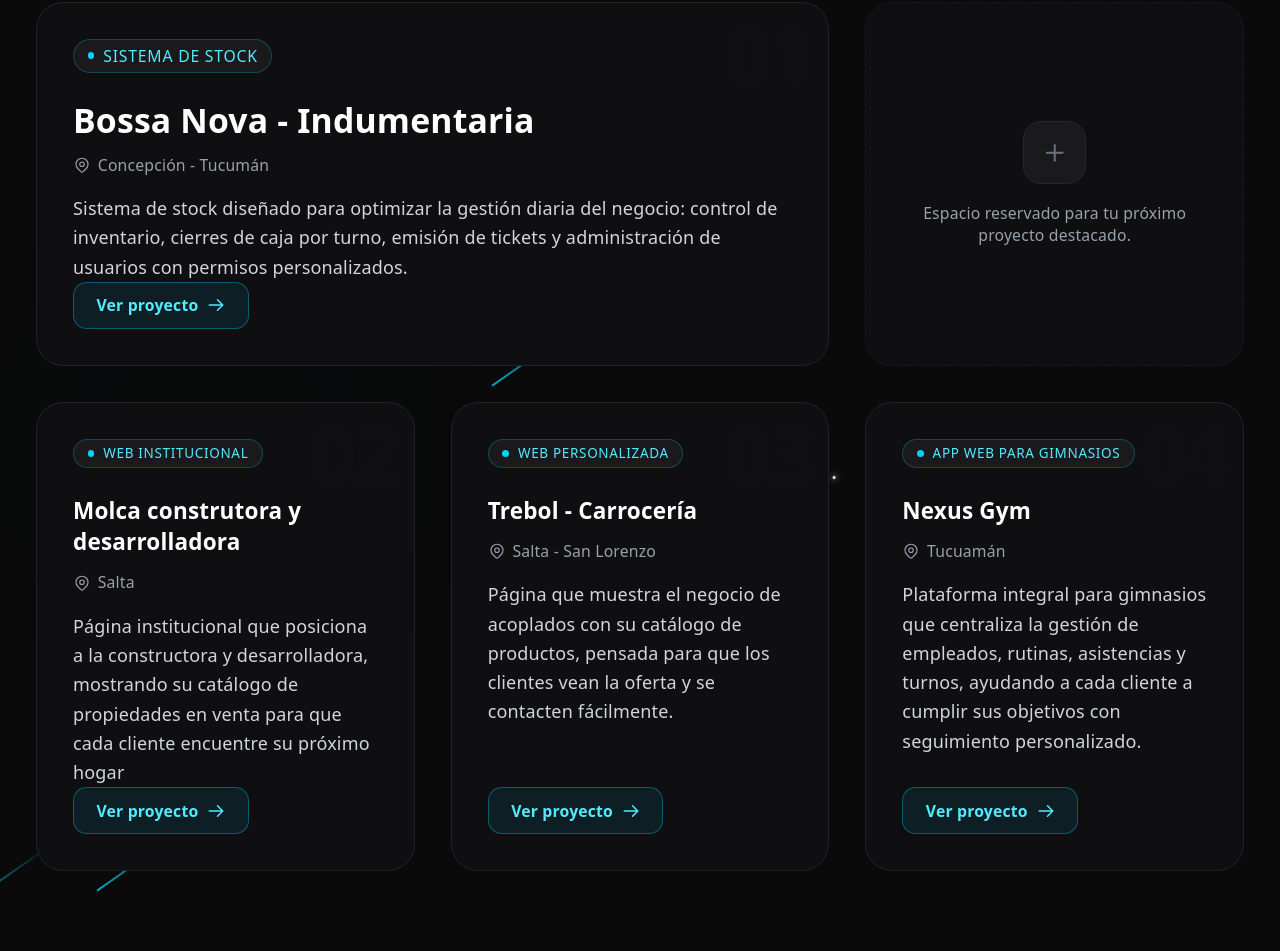
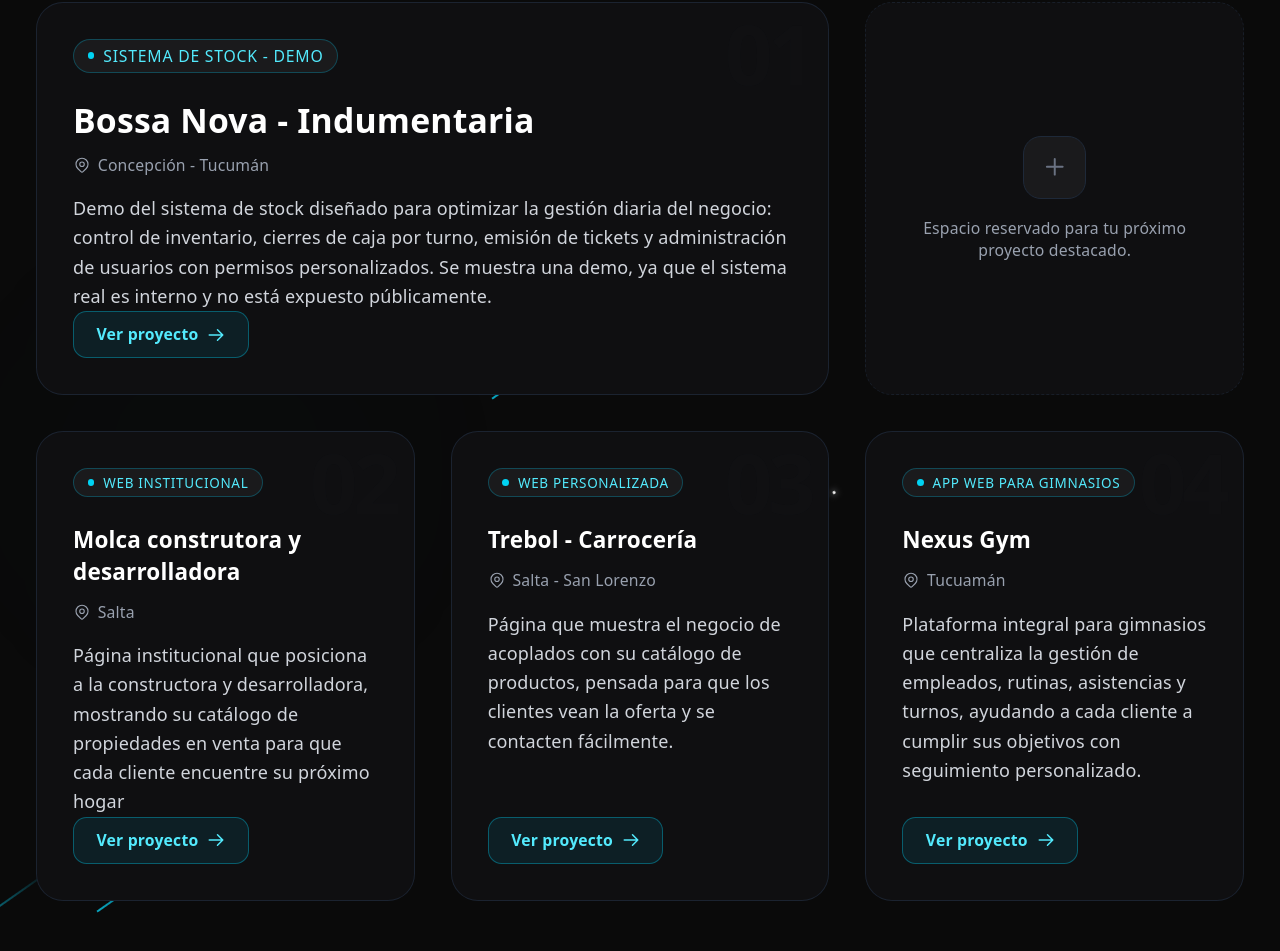
Before and after one commit to NexusCodeDeveloper/Nexus-web, a React (Vite) app: page / in a window 1280 px wide. Shown: the part 2098-3049 px from the top of the page. Built offline with nearby package versions, Linux system fonts and the light colour scheme.

Commit message:
feat: Agrega modal para proyectos en edición y mejora enlaces en la sección de proyectos

```diff
--- a/src/components/projectsSection/ProjectsSection.jsx
+++ b/src/components/projectsSection/ProjectsSection.jsx
@@ -1,15 +1,17 @@
+import { useState } from 'react'
 import AnimateOnView from '../AnimateOnView'
 
 const ProjectsSection = () => {
+  const [modalProject, setModalProject] = useState(null)
   // TODO: completar con tus proyectos reales (nombre, descripción, badge y link)
   const projects = [
     {
       id: 1,
       name: "Bossa Nova - Indumentaria",
-      description: "Sistema de stock diseñado para optimizar la gestión diaria del negocio: control de inventario, cierres de caja por turno, emisión de tickets y administración de usuarios con permisos personalizados.",
-      badge: "Sistema de Stock",
+      description: "Demo del sistema de stock diseñado para optimizar la gestión diaria del negocio: control de inventario, cierres de caja por turno, emisión de tickets y administración de usuarios con permisos personalizados. Se muestra una demo, ya que el sistema real es interno y no está expuesto públicamente.",
+      badge: "Sistema de Stock - Demo",
       location: "Concepción - Tucumán",
-      link: "#"
+      link: "https://nexusstock-z5cy.onrender.com/"
     },
     {
       id: 2,
@@ -75,10 +77,11 @@ const ProjectsSection = () => {
             </p>
 
             <div className="mt-auto">
+              {project.link !== '#' ? (
                 <a
                   href={project.link}
-                target={project.link !== '#' ? '_blank' : undefined}
-                rel={project.link !== '#' ? 'noopener noreferrer' : undefined}
+                  target="_blank"
+                  rel="noopener noreferrer"
                   className="inline-flex items-center gap-2 px-5 py-2.5 rounded-xl bg-cyan-500/10 border border-cyan-500/40 text-cyan-300 text-sm font-semibold hover:bg-cyan-500/20 hover:text-cyan-100 transition-colors"
                 >
                   Ver proyecto
@@ -86,6 +89,18 @@ const ProjectsSection = () => {
                     <path strokeLinecap="round" strokeLinejoin="round" strokeWidth="2" d="M14 5l7 7m0 0l-7 7m7-7H3" />
                   </svg>
                 </a>
+              ) : (
+                <button
+                  type="button"
+                  onClick={() => setModalProject(project)}
+                  className="inline-flex items-center gap-2 px-5 py-2.5 rounded-xl bg-cyan-500/10 border border-cyan-500/40 text-cyan-300 text-sm font-semibold hover:bg-cyan-500/20 hover:text-cyan-100 transition-colors"
+                >
+                  Ver proyecto
+                  <svg className="w-4 h-4 transform group-hover:translate-x-1 transition-transform" fill="none" stroke="currentColor" viewBox="0 0 24 24">
+                    <path strokeLinecap="round" strokeLinejoin="round" strokeWidth="2" d="M14 5l7 7m0 0l-7 7m7-7H3" />
+                  </svg>
+                </button>
+              )}
             </div>
           </div>
         </div>
@@ -150,6 +165,48 @@ const ProjectsSection = () => {
         </div>
 
       </div>
+
+      {modalProject && (
+        <div
+          className="fixed inset-0 z-50 flex items-center justify-center p-4 bg-black/70 backdrop-blur-sm"
+          onClick={() => setModalProject(null)}
+        >
+          <div
+            className="relative w-full max-w-md bg-[#0f0f11] border border-cyan-500/30 rounded-3xl p-8 text-center shadow-2xl"
+            onClick={(e) => e.stopPropagation()}
+          >
+            <button
+              type="button"
+              onClick={() => setModalProject(null)}
+              className="absolute top-4 right-4 w-9 h-9 flex items-center justify-center rounded-full bg-[#1a1a1c] border border-gray-800 text-gray-400 hover:text-white hover:border-gray-600 transition-colors"
+              aria-label="Cerrar"
+            >
+              <svg className="w-5 h-5" fill="none" stroke="currentColor" viewBox="0 0 24 24">
+                <path strokeLinecap="round" strokeLinejoin="round" strokeWidth="2" d="M6 18L18 6M6 6l12 12" />
+              </svg>
+            </button>
+
+            <div className="w-14 h-14 mx-auto mb-5 rounded-2xl bg-cyan-500/10 border border-cyan-500/30 flex items-center justify-center">
+              <svg className="w-7 h-7 text-cyan-300" fill="none" stroke="currentColor" viewBox="0 0 24 24">
+                <path strokeLinecap="round" strokeLinejoin="round" strokeWidth="1.5" d="M11 5H6a2 2 0 00-2 2v11a2 2 0 002 2h11a2 2 0 002-2v-5m-1.414-9.414a2 2 0 112.828 2.828L11.828 15H9v-2.828l8.586-8.586z" />
+              </svg>
+            </div>
+
+            <h3 className="text-2xl font-bold text-white mb-2">Proyecto en edición</h3>
+            <p className="text-gray-300 text-sm leading-relaxed mb-6">
+              El proyecto <span className="text-cyan-300 font-semibold">{modalProject.name}</span> todavía está en desarrollo. Pronto podrás verlo aquí.
+            </p>
+
+            <button
+              type="button"
+              onClick={() => setModalProject(null)}
+              className="inline-flex items-center justify-center w-full px-5 py-2.5 rounded-xl bg-cyan-500/10 border border-cyan-500/40 text-cyan-300 text-sm font-semibold hover:bg-cyan-500/20 hover:text-cyan-100 transition-colors"
+            >
+              Entendido
+            </button>
+          </div>
+        </div>
+      )}
     </section>
   )
 }
```
Lines whose indentation alone changed are shown as unchanged.
